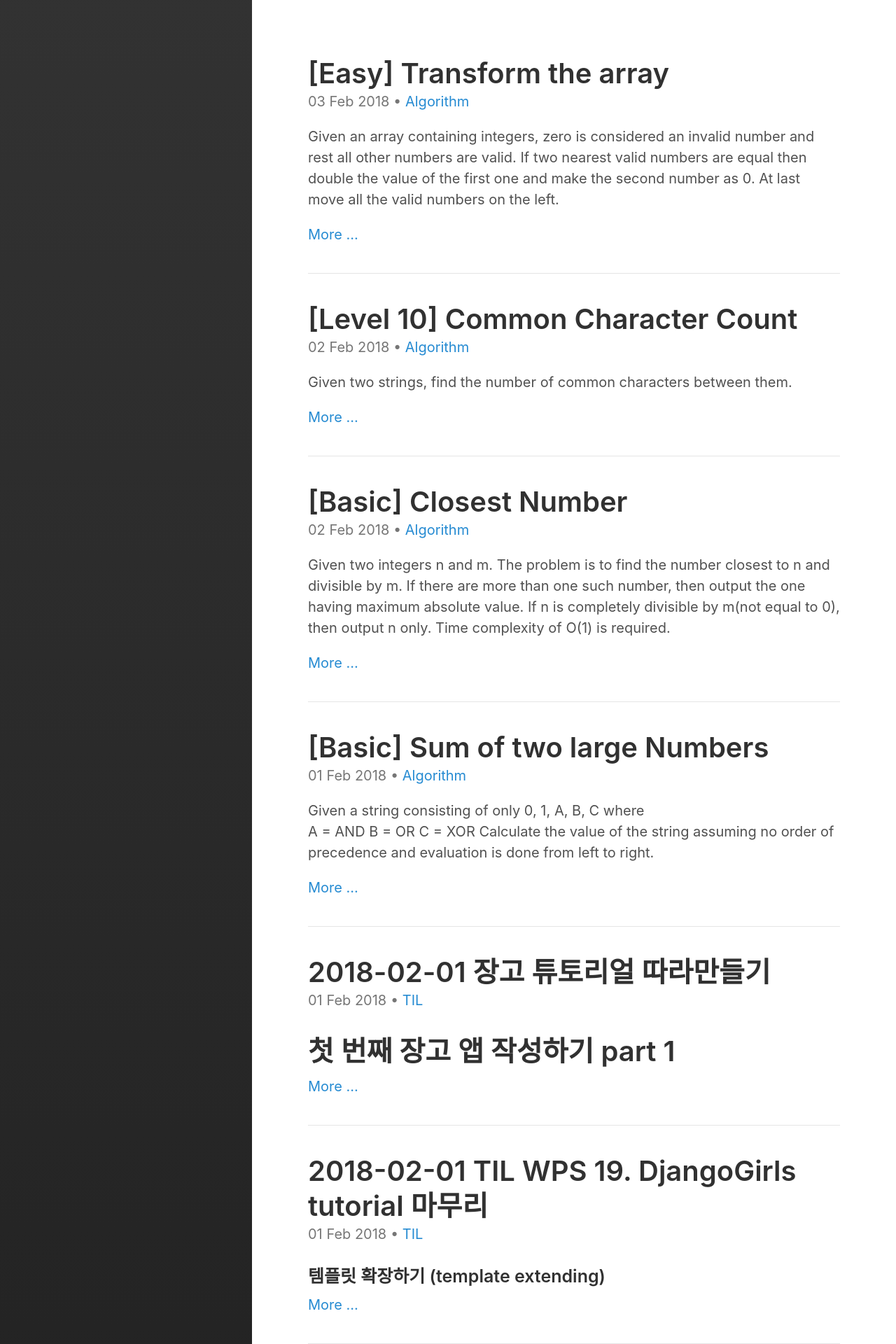
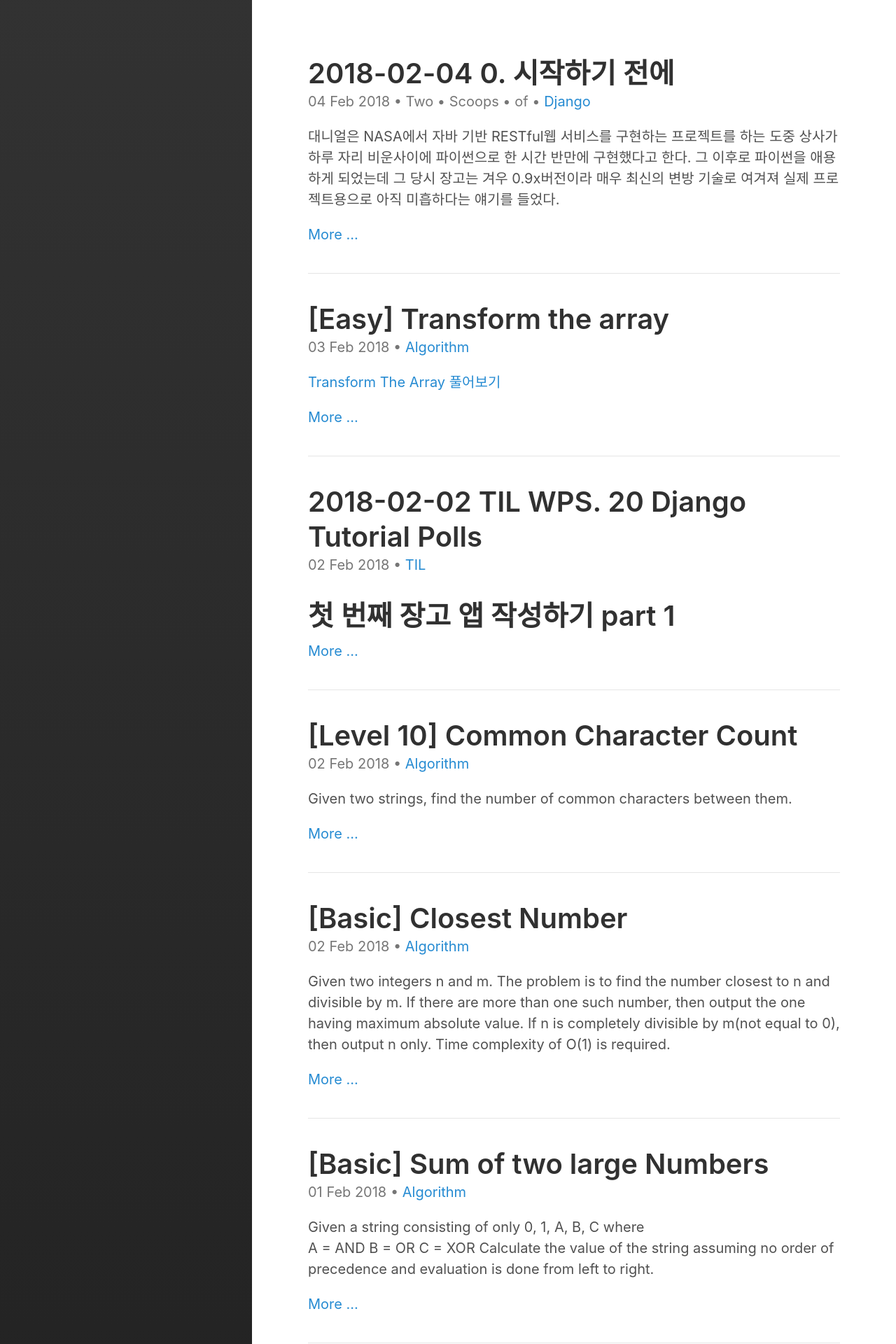
Before and after one commit to Chrisaor/chrisaor.github.com, a Jekyll site: the page built from index.html, in a window 1280 px wide. Shown: the top 1920 px of the page at 70% size. Built offline with Jekyll 4.4.1, drawn with Linux system fonts in a browser that asks for light colours; the list of posts is cut into pages by our own code; some of the changed text lies outside the part shown.

Commit message:
Two scoop of django category, TIL update

````diff
--- a/_posts/Algorithm/2018-02-03-Algorithm_TransformTheArray.md
+++ b/_posts/Algorithm/2018-02-03-Algorithm_TransformTheArray.md
@@ -4,6 +4,7 @@ title:  "[Easy] Transform the array"
 date:   2018-02-03 10:15:00 +0900
 categories: Algorithm
 ---
+[Transform The Array 풀어보기](https://practice.geeksforgeeks.org/problems/transform-the-array/0/?ref=self)
 
 Given an array containing integers, zero is considered an invalid number and rest all other numbers are valid. If two nearest valid numbers are equal then double the value of the first one and make the second number as 0. At last move all the valid numbers on the left.
 
--- a/_posts/TIL/2018-02-01-TIL2.md
+++ b/_posts/TIL/2018-02-02-TIL.md
@@ -1,10 +1,9 @@
 ---
 layout: post
-title:  "2018-02-01 장고 튜토리얼 따라만들기"
-date:   2018-02-01 11:30:00 +0900
+title:  "2018-02-02 TIL WPS. 20 Django Tutorial Polls"
+date:   2018-02-02 11:30:00 +0900
 categories: TIL
 ---
-
 
 # 첫 번째 장고 앱 작성하기 part 1
 
@@ -406,3 +405,37 @@ urlpatterns = [
     path('<int:question_id>/vote/', views.vote, name='vote'),
 ]
 ```
+
+정규표현식으로 쓰면 다음와 같다!
+
+```
+urlpatterns = [
+    # ex: /polls/
+    path('', views.index, name='index'),
+    # ex: /polls/5/
+    re_path(r'(?P<question_id>\d+)/$', views.detail, name='detail'),
+    # ex: /polls/5/results/
+    re_path(r'(?P<question_id>\d+/results/', views.results, name='results'),
+    # ex: /polls/5/vote/
+    re_path(r'<?Pquestion_id>\d+/vote/', views.vote, name='vote'),
+]
+```
+
+## view가 실제로 뭔가 하도록 만들기
+
+view는 HttpResponse 객체를 반환하거나, Http404같은 예외를 발생해야함(모든 Django는 둘 중에 하나를 원하기 때문 -> 그렇게 다루는게 편하다)
+또 view는 데이터베이스의 레코드도 읽을 수 있고 Django나 Python에서 third party로 제공되는 템플릿 시스템을 사용할 수도 있다.
+
+
+
+```python
+from django.http import HttpResponse
+
+from .models import Question
+
+
+def index(request):
+    latest_question_list = Question.objects.order_by('-pub_date')[:5]
+    output = ', '.join([q.question_text for q in latest_question_list])
+    return HttpResponse(output)
+```
--- /dev/null
+++ b/_posts/Two Scoop Of Django/2018-02-04-chapter0.md
@@ -0,0 +1,15 @@
+---
+layout: post
+title:  "2018-02-04 0. 시작하기 전에"
+date:   2018-02-04 11:30:00 +0900
+categories: Two Scoops of Django
+---
+
+대니얼은 NASA에서 자바 기반 RESTful웹 서비스를 구현하는 프로젝트를 하는 도중 상사가 하루 자리 비운사이에 파이썬으로 한 시간 반만에 구현했다고 한다. 그 이후로 파이썬을 애용하게 되었는데 그 당시 장고는 겨우 0.9x버전이라 매우 최신의 변방 기술로 여겨져 실제 프로젝트용으로 아직 미흡하다는 얘기를 들었다.
+
+9년이 지나고 인스타그램, 핀터레스트, 모질라 등에서 사용하는 **성숙하고**, **강력하며**, **보안성이 뛰어나고**, **매우 안정적인** 프레임워크로 성장함.
+
+저자는 8년간 장고 프로젝트를 하면서 개발 속도를 높이는 동시에 기술적 부채(technical debt)를 최소한으로 하는 제작 방법을 배웠고 이를 공유하기 위해 이 책을 쓰게 되었다.
+
+
+오드리는 구글 앱 엔진과 슈퍼해피데브하우스(SuperHappyDevHouse)의 많은 친구들 그리고 실리콘밸리의 해커톤 문화 덕에 장고에 관심을 갖게 되었고, 다양한 프리랜서 프로젝트와 여러 동업 관계의 프로젝트에서 장고의 강력함을 깨달았다고 한다.
````
Also changed, not shown: category/TwoSchoopOfDjango.md (added, +5 -0 lines).
